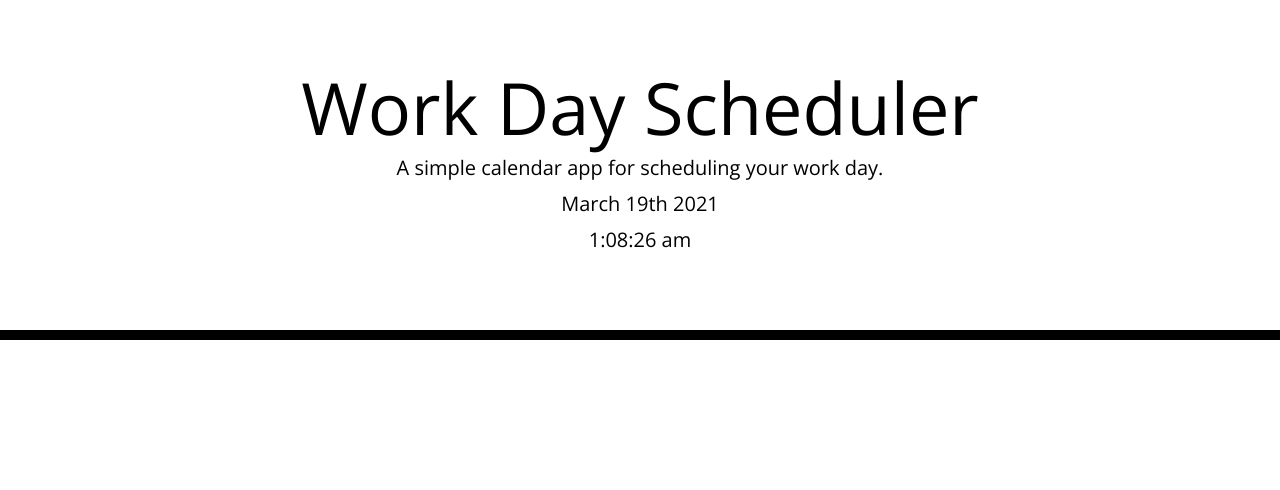
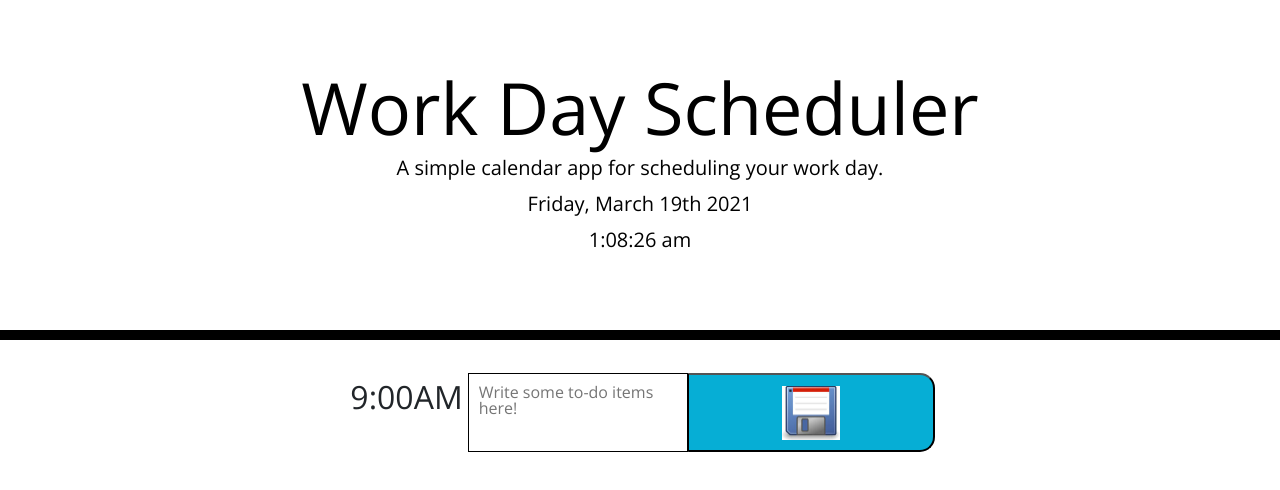
Before and after one commit to DianaLunaXIV/js-plan-your-day, a plain HTML site: page index.html in a window 1280 px wide. Drawn offline with nearby package versions, Linux system fonts and the light colour scheme.

Commit message:
played around with css and saveBtn image

```diff
--- a/assets/css/style.css
+++ b/assets/css/style.css
@@ -6,7 +6,7 @@ body {
 
 textarea{
   background: transparent;
-  border: none;
+  border: black solid 1px;
   resize: none;
   color: #000000;
   border-left: 1px solid black;
@@ -27,6 +27,7 @@ textarea{
 
 .time-block{
   text-align: center;
+  padding: 5px;
   border-radius: 15px;
 }
 
@@ -69,3 +70,14 @@ textarea{
   font-size: 20px;
   transition: all .3s ease-in-out;
 }
+
+.container {
+  display: flex;
+  flex-wrap: wrap;
+  flex-direction: row;
+  justify-content: space-around;
+}
+
+.container .row {
+  justify-content: space-between;
+}
--- a/assets/js/script.js
+++ b/assets/js/script.js
@@ -1,6 +1,6 @@
 function loadTimes(){
     document.getElementById('timeDisplay').innerHTML = moment().format('h:mm:ss a');
-    document.getElementById('dateDisplay').innerHTML = moment().format('MMMM Do YYYY');
+    document.getElementById('dateDisplay').innerHTML = moment().format('dddd, MMMM Do YYYY');
 };
 const currentDate = setInterval(loadTimes, 1000);
 // document.getElementById('dateDisplay').innerHTML = currentDate.format('MMMM Do YYYY');
--- a/index.html
+++ b/index.html
@@ -31,7 +31,51 @@
     </header>
     <div class="container">
       <!-- Timeblocks go here -->
-      <div id="agenda9AM"></div>
+      <div class="row" id="agenda9AM">
+        <h2 class="time-block">9:00AM</h2>
+        <textarea id="text9AM" placeholder="Write some to-do items here!"></textarea>
+        <button class="saveBtn"><img src="./assets/images/save.jpg" width="25%"></button>
+      </div>
+      <!-- <div class="row" id="agenda10AM">
+        <h2 class="time-block">10:00AM</h2>
+        <textarea id="text10AM" placeholder="Write some to-do items here!"></textarea>
+        <button class="saveBtn"><img src="./assets/images/save.jpg"></button>
+      </div>
+      <div class="row" id="agenda11AM">
+        <h2 class="time-block">11:00AM</h2>
+        <textarea id="text11AM" placeholder="Write some to-do items here!"></textarea>
+        <button class="saveBtn"><img src="./assets/images/save.jpg"></button>
+      </div>
+      <div class="row" id="agenda12PM">
+        <h2 class="time-block">12:00PM</h2>
+        <textarea id="text12PM" placeholder="Write some to-do items here!"></textarea>
+        <button class="saveBtn"><img src="./assets/images/save.jpg"></button>
+      </div>
+      <div class="row" id="agenda1PM">
+        <h2 class="time-block">1:00PM</h2>
+        <textarea id="text1PM" placeholder="Write some to-do items here!"></textarea>
+        <button class="saveBtn"><img src="./assets/images/save.jpg"></button>
+      </div>
+      <div class="row" id="agenda2PM">
+        <h2 class="time-block">2:00PM</h2>
+        <textarea id="text2PM" placeholder="Write some to-do items here!"></textarea>
+        <button class="saveBtn"><img src="./assets/images/save.jpg"></button>
+      </div>
+      <div class="row" id="agenda3PM">
+        <h2 class="time-block">3:00PM</h2>
+        <textarea id="text3PM" placeholder="Write some to-do items here!"></textarea>
+        <button class="saveBtn"><img src="./assets/images/save.jpg"></button>
+      </div>
+      <div class="row" id="agenda4PM">
+        <h2 class="time-block">4:00PM</h2>
+        <textarea id="text4PM" placeholder="Write some to-do items here!"></textarea>
+        <button class="saveBtn"><img src="./assets/images/save.jpg"></button>
+      </div>
+      <div class="row" id="agenda5PM">
+        <h2 class="time-block">5:00PM</h2>
+        <textarea id="text5PM" placeholder="Write some to-do items here!"></textarea>
+        <button class="saveBtn"><img src="./assets/images/save.jpg"></button>
+      </div> -->
     </div>
 
     <script src="https://cdnjs.cloudflare.com/ajax/libs/jquery/3.2.1/jquery.min.js"></script>
```
Also changed, not shown: assets/images/save.jpg (added).
